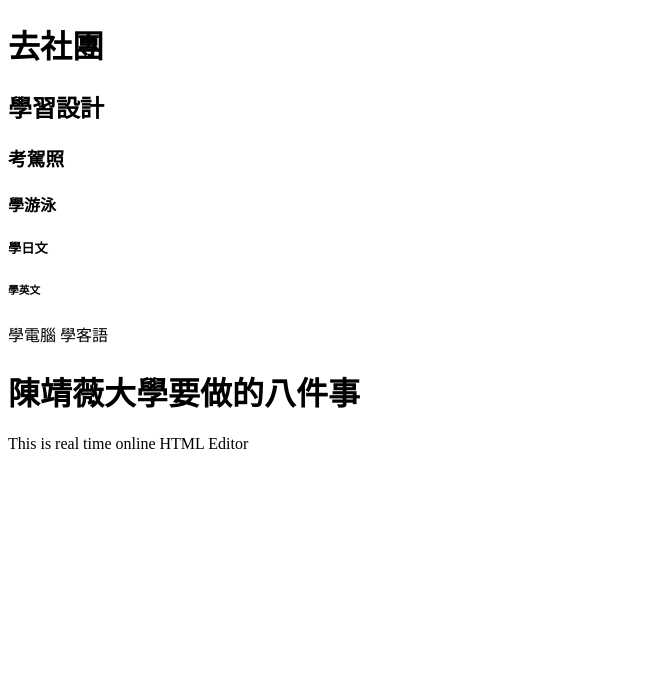
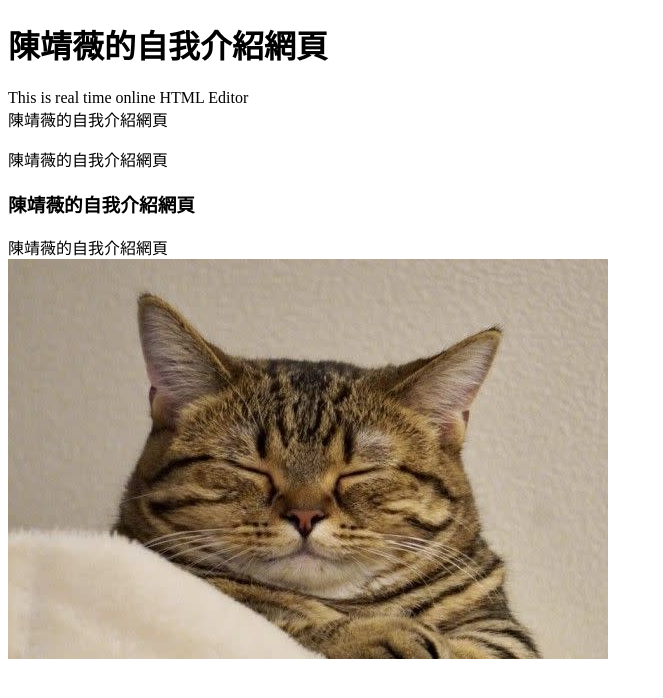
Before and after one commit to SUZANNE116/-, a plain HTML site: page index.html in a window 1280 px wide. Shown: the whole page, without its empty margins (0-663 px from the left). Drawn offline with Linux system fonts and the light colour scheme.

Commit message:
Add files via upload

```diff
--- a/index.html
+++ b/index.html
@@ -1,31 +1,16 @@
 <!DOCTYPE html>
 <html>
+<title>陳靖薇的自我介紹網頁</title>
+<meta charset="utf-8">
 <head>
-
-<title>陳靖薇大學要做的八件事</title>
-<meta charset="utf-8"></meta>
-
 </head>
-
 <body>
-<h1>去社團</h1>
-<h2>學習設計</h2>
-<h3>考駕照</h3>
-<h4>學游泳</h4>
-<h5>學日文</h5>
-<h6>學英文</h6>
-<h7>學電腦</h7>
-<h8>學客語</h8>
-<h1>陳靖薇大學要做的八件事</h1>
+<h1>陳靖薇的自我介紹網頁</h1>
 <div>This is real time online HTML Editor</div>
-
-
-
-
-
-
-
-</div>
+陳靖薇的自我介紹網頁<p>
+陳靖薇的自我介紹網頁<br>
+<h3>陳靖薇的自我介紹網頁</h3>
+陳靖薇的自我介紹網頁<br>
+<img src="cat 1.jpg">
 </body>
-
 </html>
```
Also changed, not shown: cat 1.jpg (added).
